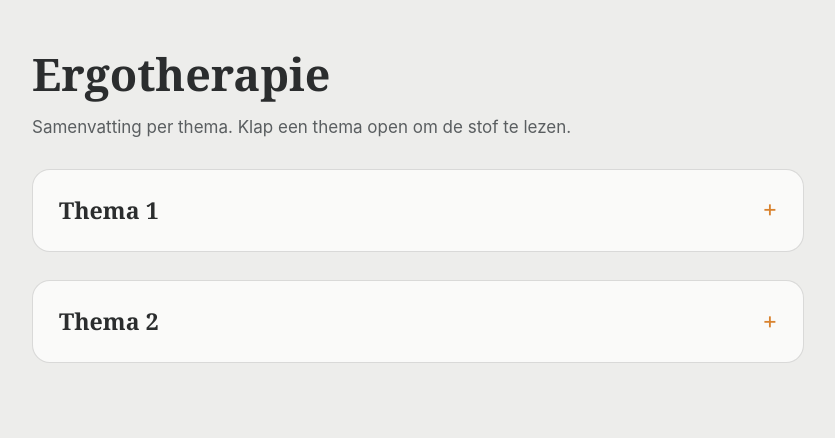
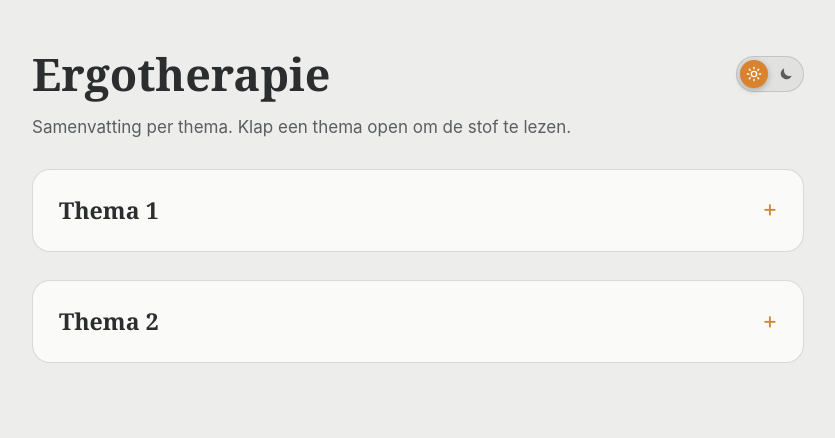
Before and after one commit to KeyanVanderWal/Ergotherapie, a plain HTML site: page index.html in a window 1280 px wide. Shown: the whole page, without its empty margins (222-1057 px from the left). Drawn offline with Linux system fonts and the light colour scheme.

Commit message:
darkswitch

```diff
--- a/index.html
+++ b/index.html
@@ -35,6 +35,14 @@
   dl{margin:8px 0}
   dt{font-weight:700;margin-top:10px}
   dd{margin:2px 0 0;color:var(--mute)}
+  .top{display:flex;justify-content:space-between;align-items:center;gap:16px}
+  .theme-toggle{position:relative;flex:none;width:68px;height:36px;padding:0;border-radius:100px;border:1px solid var(--line);background:var(--soft);cursor:pointer;display:flex;align-items:center;justify-content:space-between;padding:0 9px}
+  .theme-toggle .thumb{position:absolute;top:3px;left:3px;width:28px;height:28px;border-radius:50%;background:var(--ochre);box-shadow:0 2px 6px rgba(0,0,0,.25);transition:transform .25s ease}
+  :root[data-theme="dark"] .theme-toggle .thumb{transform:translateX(32px)}
+  .theme-toggle .ic{position:relative;z-index:1;width:16px;height:16px;color:var(--mute)}
+  :root[data-theme="light"] .theme-toggle .sun,:root[data-theme="dark"] .theme-toggle .moon{color:#fff}
+  @media (prefers-reduced-motion:reduce){.theme-toggle .thumb{transition:none}}
+  .theme-toggle:hover{border-color:var(--ochre)}
   .inner details.block{margin:16px 0 0;background:var(--bg)}
   .inner details.block>summary{font-size:1.2rem;padding:16px 20px}
   .inner>.legend{margin:16px 0 0}
@@ -43,7 +51,7 @@
 </head>
 <body>
 <div class="wrap">
-  <h1>Ergotherapie</h1>
+  <div class="top"><h1>Ergotherapie</h1><button id="themeBtn" class="theme-toggle" type="button" role="switch" aria-checked="false" aria-label="Donkere modus"><span class="thumb"></span><svg class="ic sun" viewBox="0 0 24 24" fill="none" stroke="currentColor" stroke-width="2" stroke-linecap="round"><circle cx="12" cy="12" r="4"/><path d="M12 2v2M12 20v2M4.9 4.9l1.4 1.4M17.7 17.7l1.4 1.4M2 12h2M20 12h2M4.9 19.1l1.4-1.4M17.7 6.3l1.4-1.4"/></svg><svg class="ic moon" viewBox="0 0 24 24" fill="currentColor"><path d="M20.5 14.5A8.5 8.5 0 0 1 9.5 3.5a8.5 8.5 0 1 0 11 11z"/></svg></button></div>
   <p class="intro">Samenvatting per thema. Klap een thema open om de stof te lezen.</p>
   <details class="block">
     <summary>Thema 1</summary>
@@ -633,5 +641,16 @@
   </div>
   </details>
 </div>
+<script>
+(function(){
+  var r=document.documentElement,b=document.getElementById('themeBtn');
+  function sys(){return window.matchMedia&&matchMedia('(prefers-color-scheme: dark)').matches?'dark':'light'}
+  function cur(){return r.getAttribute('data-theme')||sys()}
+  function apply(t){r.setAttribute('data-theme',t);b.setAttribute('aria-checked',t==='dark'?'true':'false')}
+  var s=null;try{s=localStorage.getItem('theme')}catch(e){}
+  apply(s||sys());
+  b.addEventListener('click',function(){var t=cur()==='dark'?'light':'dark';apply(t);try{localStorage.setItem('theme',t)}catch(e){}});
+})();
+</script>
 </body>
 </html>
```
